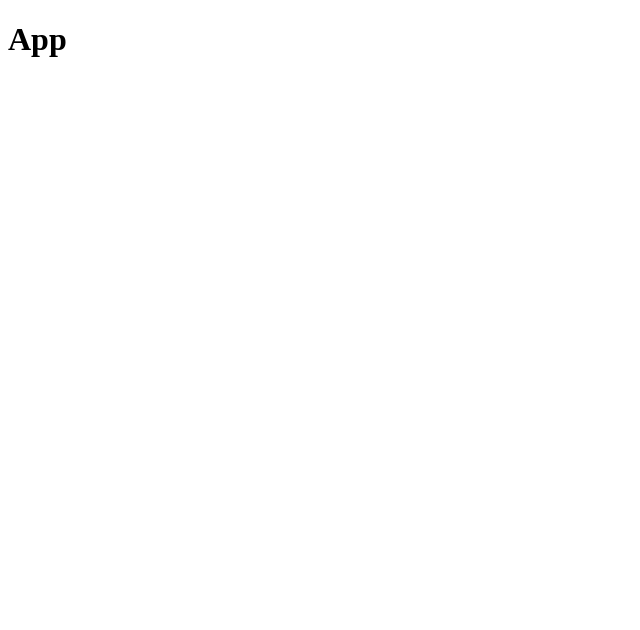
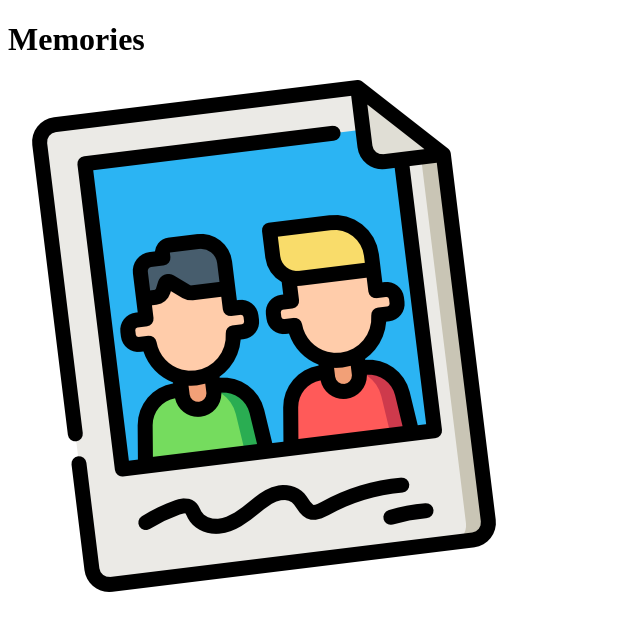
Before and after one commit to dhakalsuman83/memories-app, a React (Create React App) app in the folder client/: page / in a window 1280 px wide. Shown: the top 630 px of the page, without its empty margins (0-640 px from the left). Built offline with nearby package versions, Linux system fonts and the light colour scheme.

Commit message:
setting up the backend and the front end is completed with the implementation of the mongodb atlas and the basic routes in the back ennd

```diff
--- a/client/package.json
+++ b/client/package.json
@@ -4,7 +4,7 @@
   "private": true,
   "proxy": "https://memories-project-part4.herokuapp.com/",
   "dependencies": {
-    "@material-ui/core": "^4.9.10",
+    "@material-ui/core": "^4.12.4",
     "@material-ui/icons": "^4.9.1",
     "@material-ui/lab": "^4.0.0-alpha.58",
     "@testing-library/jest-dom": "^4.2.4",
--- a/client/src/App.js
+++ b/client/src/App.js
@@ -1,9 +1,12 @@
 import React from "react";
+
+import memories from "./images/memories.png";
 
 const App = () => {
   return (
     <div>
-      <h1>App</h1>
+      <h1>Memories</h1>
+      <img src={memories} alt="" />
     </div>
   );
 };
```
Also changed, not shown: client/components/Form/Form.js (added), client/components/Form/styles.js (added), client/components/Posts/Post/Post.js (added), client/components/Posts/Post/styles.js (added), client/components/Posts/Posts.js (added), client/components/Posts/styles.js (added), client/src/images/memories.png (added), 1 other file (tests, documents, lock files or other folders).
